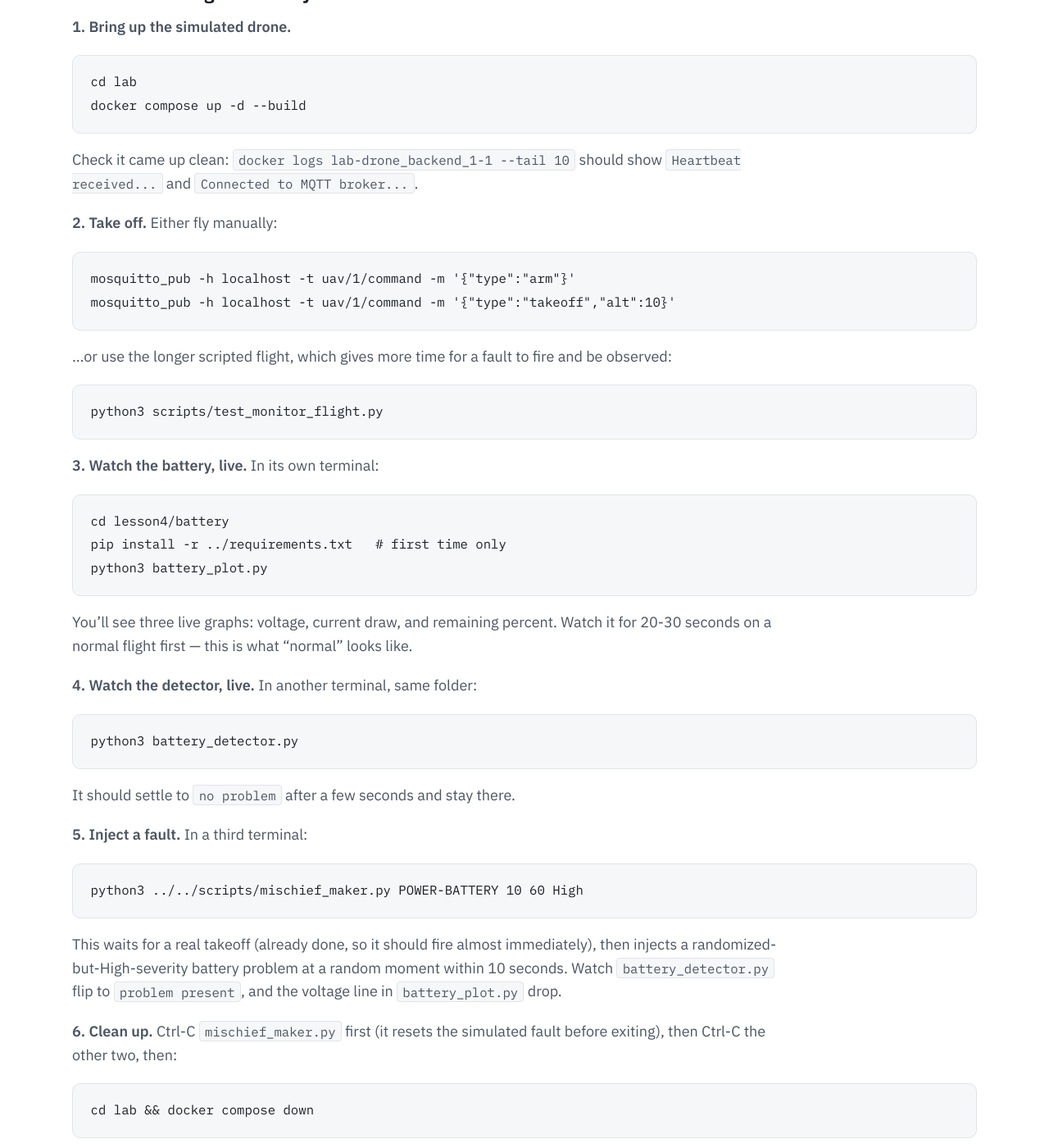
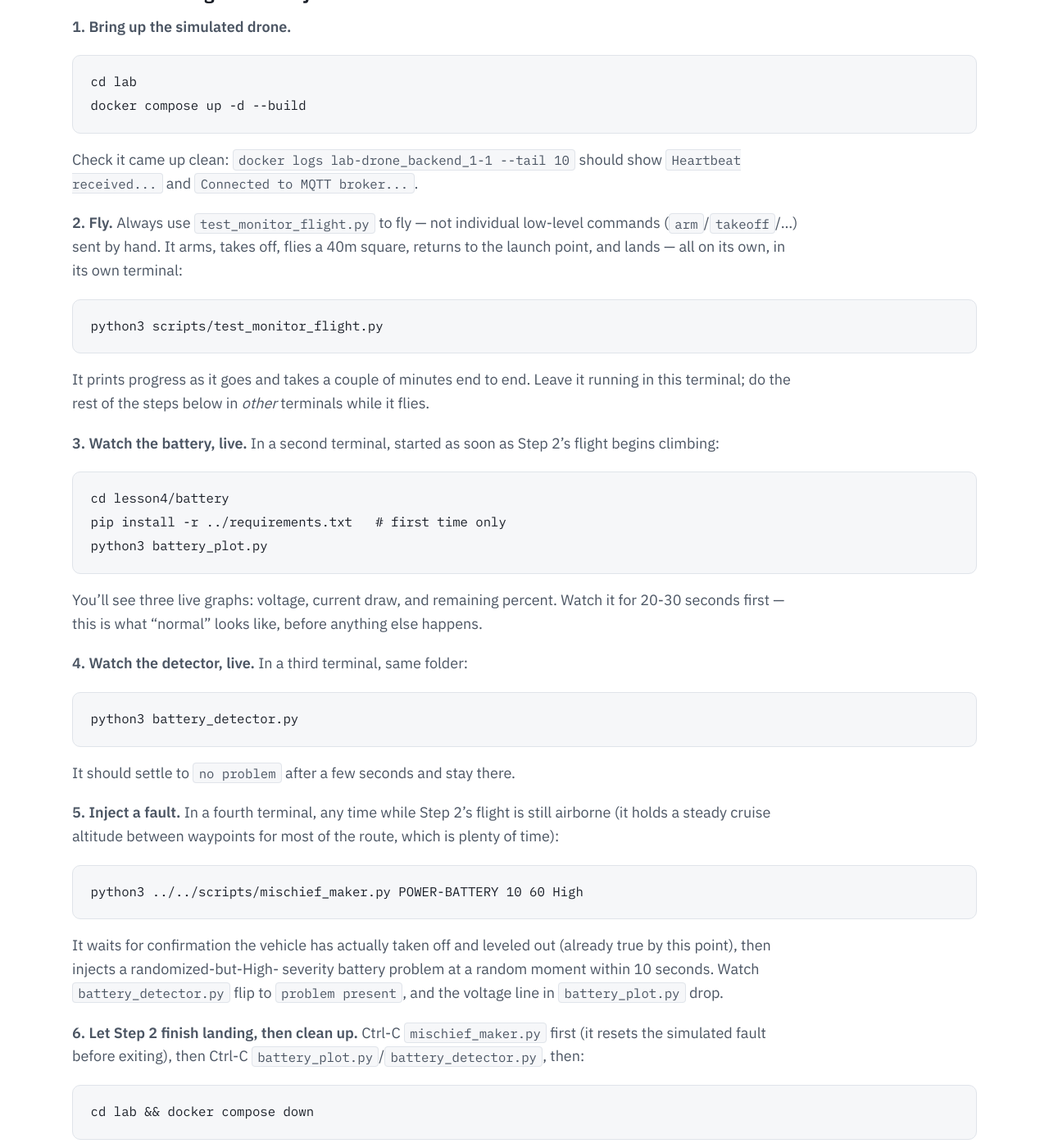
Before and after one commit to JaneClelandHuang/uav-native-ai, a Jekyll site: the page built from lab/lesson4/BATTERY-MONITOR-GUIDE.md, in a window 1280 px wide and 1400 px high, scrolled down 453 px. Shown: the whole window at 82% size. Built offline with Jekyll 4.4.1, drawn with Linux system fonts in a browser that asks for light colours; our own code applies the rules of GitHub Pages for plain Markdown files.

Commit message:
BATTERY-MONITOR-GUIDE.md: fly via test_monitor_flight.py, not raw commands
Step 2 previously offered manual arm/takeoff commands as the primary path
and the scripted flight as an alternative. Flipped: test_monitor_flight.py
is now the only way students are told to fly for this demo. Adjusted the
timing guidance in Steps 3-5 accordingly, since the scripted flight runs
a full mission to completion (takeoff -> square -> land) rather than
hovering indefinitely -- the other terminals need starting while it's
still airborne, not after some separate open-ended takeoff step.

Co-Authored-By: Claude Sonnet 5 <noreply@anthropic.com>
Claude-Session: https://claude.ai/code/session_01XCb3MxVJJMF5SFJyWc3qpZ

````diff
--- a/lab/lesson4/BATTERY-MONITOR-GUIDE.md
+++ b/lab/lesson4/BATTERY-MONITOR-GUIDE.md
@@ -22,44 +22,49 @@ docker compose up -d --build
 Check it came up clean: `docker logs lab-drone_backend_1-1 --tail 10`
 should show `Heartbeat received...` and `Connected to MQTT broker...`.
 
-**2. Take off.** Either fly manually:
-```bash
-mosquitto_pub -h localhost -t uav/1/command -m '{"type":"arm"}'
-mosquitto_pub -h localhost -t uav/1/command -m '{"type":"takeoff","alt":10}'
-```
-...or use the longer scripted flight, which gives more time for a fault
-to fire and be observed:
+**2. Fly.** Always use `test_monitor_flight.py` to fly — not individual
+low-level commands (`arm`/`takeoff`/...) sent by hand. It arms, takes off,
+flies a 40m square, returns to the launch point, and lands — all on its
+own, in its own terminal:
 ```bash
 python3 scripts/test_monitor_flight.py
 ```
+It prints progress as it goes and takes a couple of minutes end to end.
+Leave it running in this terminal; do the rest of the steps below in
+*other* terminals while it flies.
 
-**3. Watch the battery, live.** In its own terminal:
+**3. Watch the battery, live.** In a second terminal, started as soon as
+Step 2's flight begins climbing:
 ```bash
 cd lesson4/battery
 pip install -r ../requirements.txt   # first time only
 python3 battery_plot.py
 ```
 You'll see three live graphs: voltage, current draw, and remaining
-percent. Watch it for 20-30 seconds on a normal flight first — this is
-what "normal" looks like.
+percent. Watch it for 20-30 seconds first — this is what "normal" looks
+like, before anything else happens.
 
-**4. Watch the detector, live.** In another terminal, same folder:
+**4. Watch the detector, live.** In a third terminal, same folder:
 ```bash
 python3 battery_detector.py
 ```
 It should settle to `no problem` after a few seconds and stay there.
 
-**5. Inject a fault.** In a third terminal:
+**5. Inject a fault.** In a fourth terminal, any time while Step 2's
+flight is still airborne (it holds a steady cruise altitude between
+waypoints for most of the route, which is plenty of time):
 ```bash
 python3 ../../scripts/mischief_maker.py POWER-BATTERY 10 60 High
 ```
-This waits for a real takeoff (already done, so it should fire almost
-immediately), then injects a randomized-but-High-severity battery
-problem at a random moment within 10 seconds. Watch `battery_detector.py`
-flip to `problem present`, and the voltage line in `battery_plot.py` drop.
+It waits for confirmation the vehicle has actually taken off and leveled
+out (already true by this point), then injects a randomized-but-High-
+severity battery problem at a random moment within 10 seconds. Watch
+`battery_detector.py` flip to `problem present`, and the voltage line in
+`battery_plot.py` drop.
 
-**6. Clean up.** Ctrl-C `mischief_maker.py` first (it resets the
-simulated fault before exiting), then Ctrl-C the other two, then:
+**6. Let Step 2 finish landing, then clean up.** Ctrl-C
+`mischief_maker.py` first (it resets the simulated fault before exiting),
+then Ctrl-C `battery_plot.py`/`battery_detector.py`, then:
 ```bash
 cd lab && docker compose down
 ```
````
